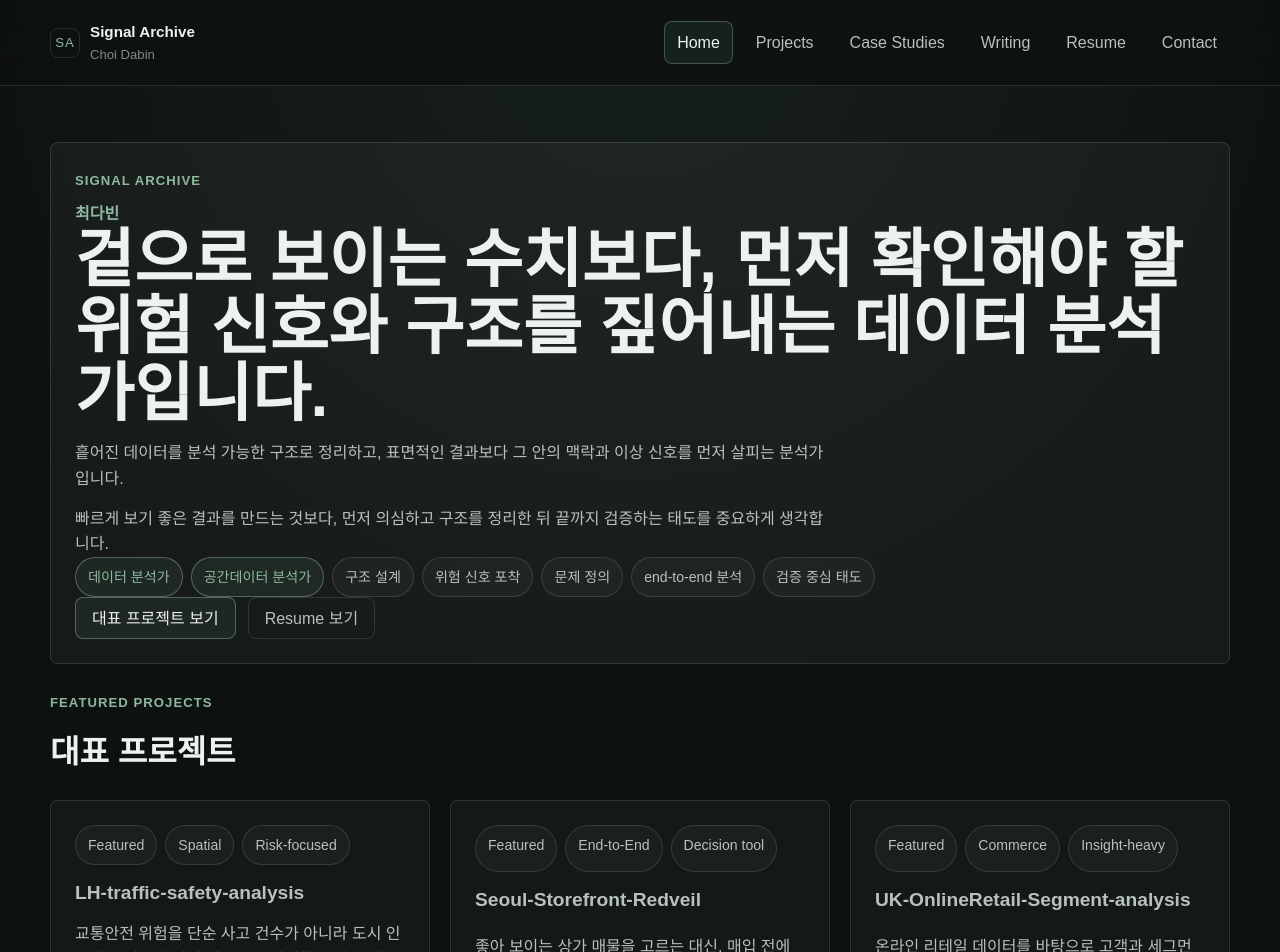
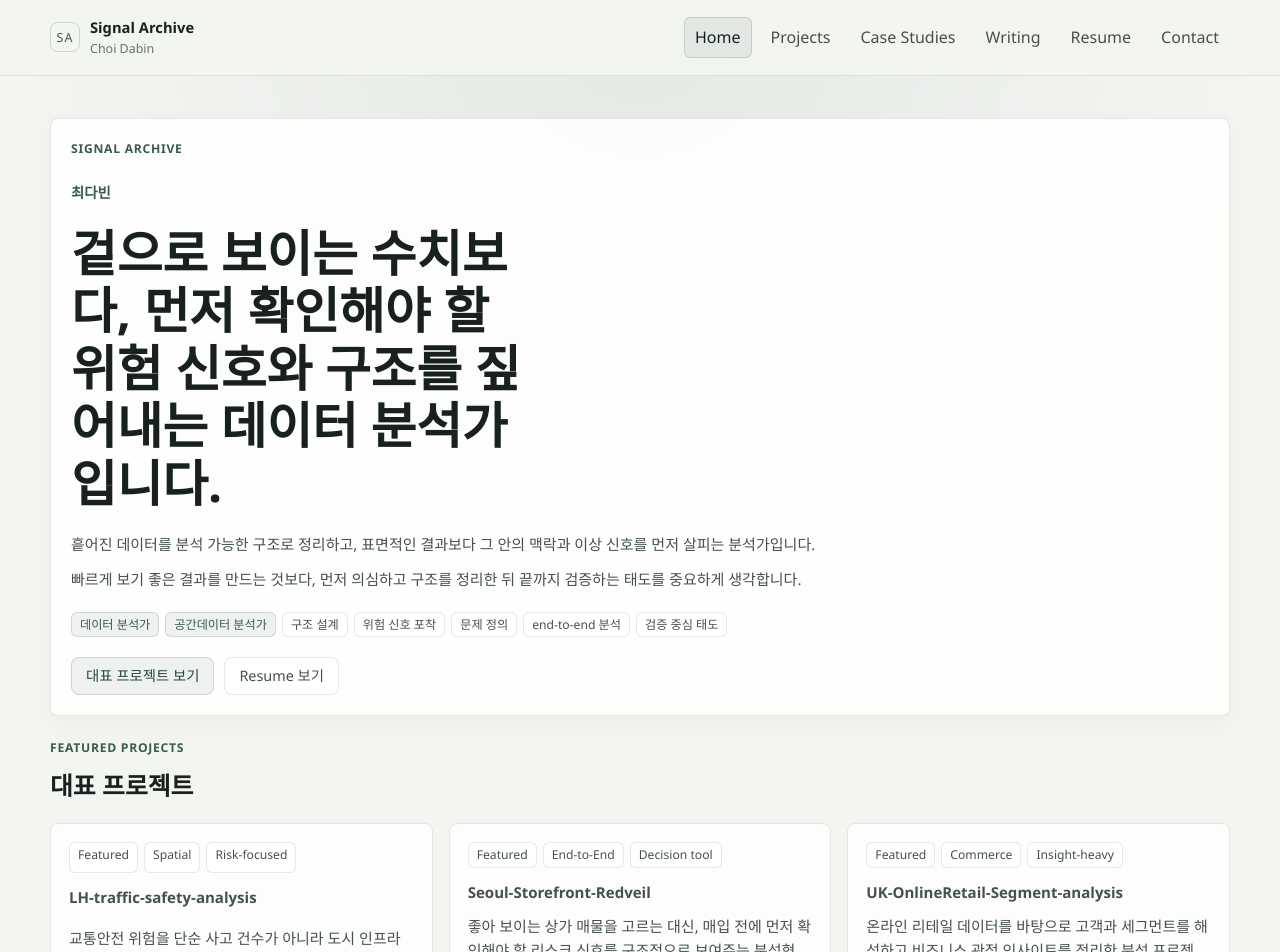
Before and after one commit to dffxonnb-cyber/signal-archive, a Next.js app: page / in a window 1280 px wide. Shown: the top 952 px of the page. Built offline with nearby package versions, Linux system fonts and the light colour scheme.

Commit message:
refactor(ui): lighten layout and simplify filter controls

```diff
--- a/app/globals.css
+++ b/app/globals.css
@@ -1,16 +1,17 @@
 :root {
-  --background: #0d1110;
-  --background-soft: #131917;
-  --surface: rgba(255, 255, 255, 0.04);
-  --surface-strong: rgba(255, 255, 255, 0.08);
-  --border: rgba(255, 255, 255, 0.12);
-  --text-primary: #edf2ef;
-  --text-secondary: #b7c2bc;
-  --text-muted: #7f8b85;
-  --accent: #5f8b76;
-  --accent-strong: #8eb99f;
+  --background: #f3f5f1;
+  --background-soft: #edf1ec;
+  --surface: rgba(255, 255, 255, 0.86);
+  --surface-strong: #ffffff;
+  --border: rgba(26, 33, 30, 0.1);
+  --border-strong: rgba(26, 33, 30, 0.16);
+  --text-primary: #19211f;
+  --text-secondary: #45514c;
+  --text-muted: #66736d;
+  --accent: #365d4c;
+  --accent-strong: #274739;
   --max-width: 1180px;
-  color-scheme: dark;
+  color-scheme: light;
 }
 
 * {
@@ -25,11 +26,13 @@ body {
   margin: 0;
   min-height: 100vh;
   background:
-    radial-gradient(circle at top, rgba(95, 139, 118, 0.12), transparent 32%),
+    radial-gradient(circle at top, rgba(54, 93, 76, 0.08), transparent 30%),
     var(--background);
   color: var(--text-primary);
-  font-family: Arial, Helvetica, sans-serif;
-  line-height: 1.6;
+  font-family:
+    "Segoe UI", "Noto Sans KR", "Apple SD Gothic Neo", "Malgun Gothic", Arial,
+    sans-serif;
+  line-height: 1.58;
 }
 
 a {
@@ -62,7 +65,7 @@ main {
   top: 0;
   z-index: 10;
   backdrop-filter: blur(18px);
-  background: rgba(13, 17, 16, 0.85);
+  background: rgba(243, 245, 241, 0.9);
   border-bottom: 1px solid var(--border);
 }
 
@@ -71,7 +74,7 @@ main {
   align-items: center;
   justify-content: space-between;
   gap: 24px;
-  padding: 20px 0;
+  padding: 16px 0;
 }
 
 .site-header__brand {
@@ -87,10 +90,10 @@ main {
   justify-content: center;
   width: 30px;
   height: 30px;
-  border: 1px solid var(--border);
+  border: 1px solid var(--border-strong);
   border-radius: 8px;
-  color: var(--accent-strong);
-  font-size: 0.82rem;
+  color: var(--accent);
+  font-size: 0.78rem;
   letter-spacing: 0.08em;
   text-transform: uppercase;
 }
@@ -98,26 +101,26 @@ main {
 .site-header__title {
   display: block;
   color: var(--text-primary);
-  font-size: 0.95rem;
+  font-size: 0.92rem;
   font-weight: 600;
 }
 
 .site-header__subtitle {
   display: block;
-  font-size: 0.82rem;
+  font-size: 0.78rem;
   color: var(--text-muted);
 }
 
 .site-nav {
   display: flex;
   flex-wrap: wrap;
-  gap: 10px;
+  gap: 8px;
 }
 
 .site-nav a {
-  padding: 8px 12px;
+  padding: 7px 10px;
   border: 1px solid transparent;
-  border-radius: 8px;
+  border-radius: 6px;
   color: var(--text-secondary);
   transition: border-color 160ms ease, color 160ms ease, background 160ms ease;
 }
@@ -130,54 +133,58 @@ main {
 }
 
 .site-nav__active {
-  border-color: rgba(142, 185, 159, 0.35) !important;
-  background: rgba(95, 139, 118, 0.12) !important;
+  border-color: rgba(54, 93, 76, 0.18) !important;
+  background: rgba(54, 93, 76, 0.08) !important;
   color: var(--text-primary) !important;
 }
 
 .page-shell {
-  padding: 56px 0 96px;
+  padding: 42px 0 72px;
 }
 
 .page-grid {
   display: grid;
-  gap: 28px;
+  gap: 22px;
 }
 
 .surface-card {
+  display: grid;
+  gap: 16px;
   border: 1px solid var(--border);
   border-radius: 8px;
   background: var(--surface);
-  padding: 24px;
+  padding: 20px;
+  box-shadow: 0 10px 28px rgba(25, 33, 31, 0.03);
 }
 
 .eyebrow {
   display: inline-block;
-  margin-bottom: 10px;
-  color: var(--accent-strong);
-  font-size: 0.82rem;
+  margin-bottom: 4px;
+  color: var(--accent);
+  font-size: 0.76rem;
   font-weight: 600;
-  letter-spacing: 0.08em;
+  letter-spacing: 0.06em;
   text-transform: uppercase;
 }
 
 .page-title {
-  margin: 0 0 12px;
-  font-size: clamp(2.4rem, 5vw, 4.6rem);
-  line-height: 1.05;
+  margin: 0;
+  max-width: 16ch;
+  font-size: clamp(1.9rem, 4vw, 3.1rem);
+  line-height: 1.16;
 }
 
 .page-intro {
   max-width: 760px;
   margin: 0;
   color: var(--text-secondary);
-  font-size: 1.05rem;
+  font-size: 0.98rem;
 }
 
 .section-title {
   margin: 0;
-  font-size: clamp(1.35rem, 2.6vw, 2rem);
-  line-height: 1.2;
+  font-size: clamp(1.15rem, 2vw, 1.55rem);
+  line-height: 1.3;
 }
 
 .intro-panel {
@@ -186,8 +193,8 @@ main {
 
 .intro-name {
   margin: 0;
-  color: var(--accent-strong);
-  font-size: 1rem;
+  color: var(--accent);
+  font-size: 0.9rem;
   font-weight: 600;
 }
 
@@ -198,40 +205,41 @@ main {
 .button-row {
   display: flex;
   flex-wrap: wrap;
-  gap: 12px;
+  gap: 10px;
 }
 
 .section-head {
   display: grid;
-  gap: 10px;
+  gap: 8px;
 }
 
 .highlight-grid {
   display: grid;
-  grid-template-columns: repeat(auto-fit, minmax(250px, 1fr));
-  gap: 20px;
+  grid-template-columns: repeat(auto-fit, minmax(260px, 1fr));
+  gap: 16px;
 }
 
 .summary-card {
   display: grid;
-  gap: 16px;
+  gap: 12px;
   border: 1px solid var(--border);
   border-radius: 8px;
-  background: rgba(255, 255, 255, 0.03);
-  padding: 24px;
+  background: rgba(255, 255, 255, 0.82);
+  padding: 18px;
 }
 
 .summary-card h2,
 .summary-card h3 {
   margin: 0;
-  font-size: 1.2rem;
-  line-height: 1.25;
+  font-size: 1.06rem;
+  line-height: 1.4;
 }
 
 .summary-card p,
 .summary-card a {
   margin: 0;
   color: var(--text-secondary);
+  font-size: 0.94rem;
 }
 
 .summary-card a:hover,
@@ -244,11 +252,11 @@ main {
 }
 
 .info-strip {
-  gap: 18px;
+  gap: 12px;
 }
 
 .compact-grid {
-  gap: 16px;
+  gap: 12px;
 }
 
 .compact-list {
@@ -280,7 +288,7 @@ main {
 
 .site-footer {
   border-top: 1px solid var(--border);
-  padding: 24px 0 56px;
+  padding: 18px 0 44px;
   color: var(--text-muted);
 }
 
@@ -289,11 +297,11 @@ main {
   flex-wrap: wrap;
   justify-content: space-between;
   gap: 16px;
-  font-size: 0.94rem;
+  font-size: 0.88rem;
 }
 
 .filter-panel {
-  gap: 20px;
+  gap: 14px;
 }
 
 .filter-panel__header {
@@ -301,113 +309,143 @@ main {
   flex-wrap: wrap;
   align-items: flex-start;
   justify-content: space-between;
-  gap: 20px;
+  gap: 16px;
 }
 
-.sort-switch {
-  display: inline-flex;
-  flex-wrap: wrap;
+.filter-panel__description {
+  max-width: 640px;
+  margin: 6px 0 0;
+  color: var(--text-secondary);
+  font-size: 0.92rem;
+}
+
+.filter-grid {
+  display: grid;
+  grid-template-columns: repeat(4, minmax(0, 1fr));
+  gap: 14px;
+}
+
+.filter-grid--compact {
+  grid-template-columns: repeat(2, minmax(0, 1fr));
+}
+
+.filter-field {
+  display: grid;
   gap: 8px;
 }
 
-.filter-groups {
-  display: grid;
-  gap: 20px;
-}
-
-.filter-group {
-  display: grid;
-  gap: 10px;
-}
-
-.filter-group__label {
+.filter-field__label {
   color: var(--text-secondary);
-  font-size: 0.9rem;
+  font-size: 0.84rem;
   font-weight: 600;
 }
 
-.filter-options,
+.filter-select {
+  width: 100%;
+  min-height: 40px;
+  border: 1px solid var(--border-strong);
+  border-radius: 6px;
+  background: var(--surface-strong);
+  color: var(--text-primary);
+  padding: 0 12px;
+  font-size: 0.92rem;
+}
+
+.filter-select:focus-visible {
+  outline: 2px solid rgba(54, 93, 76, 0.12);
+  border-color: rgba(54, 93, 76, 0.34);
+}
+
+.filter-toolbar {
+  display: flex;
+  flex-wrap: wrap;
+  align-items: center;
+  justify-content: space-between;
+  gap: 12px;
+}
+
+.text-button {
+  border: 0;
+  background: transparent;
+  color: var(--accent);
+  cursor: pointer;
+  padding: 0;
+  font-size: 0.9rem;
+}
+
+.text-button:hover,
+.text-button:focus-visible {
+  color: var(--accent-strong);
+}
+
 .tag-list {
   display: flex;
   flex-wrap: wrap;
-  gap: 8px;
+  gap: 6px;
 }
 
-.filter-chip,
 .tag {
   border: 1px solid var(--border);
-  border-radius: 999px;
-  background: rgba(255, 255, 255, 0.03);
+  border-radius: 6px;
+  background: rgba(255, 255, 255, 0.7);
   color: var(--text-secondary);
-  padding: 8px 12px;
-  font-size: 0.88rem;
+  padding: 3px 8px;
+  font-size: 0.76rem;
+  line-height: 1.4;
 }
 
-.filter-chip {
-  cursor: pointer;
-  transition: border-color 160ms ease, color 160ms ease, background 160ms ease;
-}
-
-.filter-chip:hover,
-.filter-chip:focus-visible {
-  border-color: rgba(142, 185, 159, 0.45);
-  color: var(--text-primary);
-}
-
-.filter-chip--active,
 .tag--accent {
-  border-color: rgba(142, 185, 159, 0.45);
-  background: rgba(95, 139, 118, 0.12);
-  color: var(--accent-strong);
+  border-color: rgba(54, 93, 76, 0.16);
+  background: rgba(54, 93, 76, 0.08);
+  color: var(--accent);
 }
 
 .status-tag--published {
-  color: #b6d9c1;
+  color: #2f5d4d;
 }
 
 .status-tag--inventory {
-  color: #c3d1cb;
+  color: #56635d;
 }
 
 .status-tag--planned {
-  color: #9faeb1;
+  color: #74807b;
 }
 
 .results-summary {
   display: flex;
   flex-wrap: wrap;
-  justify-content: space-between;
-  gap: 12px;
+  gap: 8px 16px;
   color: var(--text-muted);
-  font-size: 0.92rem;
+  font-size: 0.86rem;
 }
 
 .project-grid,
 .related-grid {
   display: grid;
-  grid-template-columns: repeat(auto-fit, minmax(280px, 1fr));
-  gap: 20px;
+  grid-template-columns: repeat(auto-fit, minmax(290px, 1fr));
+  gap: 16px;
 }
 
 .project-card,
 .related-card {
   display: grid;
-  gap: 18px;
+  gap: 14px;
   border: 1px solid var(--border);
   border-radius: 8px;
-  background: rgba(255, 255, 255, 0.03);
-  padding: 24px;
+  background: rgba(255, 255, 255, 0.82);
+  padding: 18px;
 }
 
 .project-card__header {
   display: grid;
-  gap: 14px;
+  gap: 10px;
 }
 
 .project-card__title {
   margin: 0;
-  font-size: 1.35rem;
-  line-height: 1.2;
+  font-size: 1.08rem;
+  line-height: 1.35;
 }
 
 .project-card__title a:hover,
@@ -421,16 +459,17 @@ main {
 .copy-stack p {
   margin: 0;
   color: var(--text-secondary);
+  font-size: 0.94rem;
 }
 
 .project-card__block {
   display: grid;
-  gap: 10px;
+  gap: 8px;
 }
 
 .project-card__label {
   color: var(--text-muted);
-  font-size: 0.84rem;
+  font-size: 0.76rem;
   font-weight: 600;
   letter-spacing: 0.05em;
   text-transform: uppercase;
@@ -439,37 +478,38 @@ main {
 .project-card__actions {
   display: flex;
   flex-wrap: wrap;
-  gap: 12px;
+  gap: 10px;
 }
 
 .button-link {
   display: inline-flex;
   align-items: center;
   justify-content: center;
-  min-height: 42px;
-  border: 1px solid rgba(142, 185, 159, 0.45);
+  min-height: 38px;
+  border: 1px solid rgba(54, 93, 76, 0.18);
   border-radius: 8px;
-  background: rgba(95, 139, 118, 0.12);
-  color: var(--text-primary);
-  padding: 0 16px;
+  background: rgba(54, 93, 76, 0.08);
+  color: var(--accent-strong);
+  padding: 0 14px;
+  font-size: 0.9rem;
   transition: border-color 160ms ease, background 160ms ease;
 }
 
 .button-link:hover,
 .button-link:focus-visible {
-  border-color: rgba(142, 185, 159, 0.7);
-  background: rgba(95, 139, 118, 0.2);
+  border-color: rgba(54, 93, 76, 0.34);
+  background: rgba(54, 93, 76, 0.14);
 }
 
 .button-link--secondary {
   border-color: var(--border);
-  background: transparent;
+  background: rgba(255, 255, 255, 0.54);
   color: var(--text-secondary);
 }
 
 .meta-list {
   display: grid;
-  gap: 12px;
+  gap: 10px;
   margin: 0;
 }
 
@@ -480,7 +520,7 @@ main {
 
 .meta-item dt {
   color: var(--text-muted);
-  font-size: 0.84rem;
+  font-size: 0.76rem;
   font-weight: 600;
   letter-spacing: 0.05em;
   text-transform: uppercase;
@@ -496,7 +536,7 @@ main {
 }
 
 .detail-hero {
-  gap: 18px;
+  gap: 14px;
 }
 
 .detail-title {
@@ -505,7 +545,7 @@ main {
 
 .back-link {
   color: var(--text-muted);
-  font-size: 0.92rem;
+  font-size: 0.86rem;
 }
 
 .back-link:hover,
@@ -516,7 +556,7 @@ main {
 .detail-layout {
   display: grid;
   grid-template-columns: minmax(240px, 300px) minmax(0, 1fr);
-  gap: 24px;
+  gap: 18px;
   align-items: start;
 }
 
@@ -527,19 +567,19 @@ main {
 
 .detail-sidebar {
   display: grid;
-  gap: 20px;
+  gap: 16px;
 }
 
 .detail-meta {
   display: grid;
-  gap: 16px;
+  gap: 12px;
   margin: 0;
 }
 
 .detail-meta dt {
   margin-bottom: 4px;
   color: var(--text-muted);
-  font-size: 0.84rem;
+  font-size: 0.76rem;
   font-weight: 600;
   letter-spacing: 0.05em;
   text-transform: uppercase;
@@ -552,29 +592,30 @@ main {
 
 .detail-links {
   display: grid;
-  gap: 12px;
+  gap: 10px;
 }
 
 .list-stack {
   display: grid;
-  gap: 10px;
-  margin: 20px 0 0;
+  gap: 8px;
+  margin: 12px 0 0;
   padding-left: 20px;
   color: var(--text-secondary);
+  font-size: 0.94rem;
 }
 
 .copy-stack {
   display: grid;
-  gap: 14px;
+  gap: 12px;
 }
 
 .related-card {
-  gap: 14px;
+  gap: 12px;
 }
 
 .related-card h3 {
   margin: 0;
-  font-size: 1.1rem;
+  font-size: 1rem;
 }
 
 @media (max-width: 800px) {
@@ -584,10 +625,15 @@ main {
   }
 
   .page-shell {
-    padding-top: 40px;
+    padding-top: 32px;
   }
 
   .detail-layout {
     grid-template-columns: 1fr;
   }
+
+  .filter-grid,
+  .filter-grid--compact {
+    grid-template-columns: 1fr;
+  }
 }
```
Also changed, not shown: components/filter-select.tsx (added, +38 -0 lines), components/project-explorer.tsx (+54 -63 lines), components/writing-directory.tsx (+38 -44 lines), next-env.d.ts, 1 other file (tests, documents, lock files or other folders).
